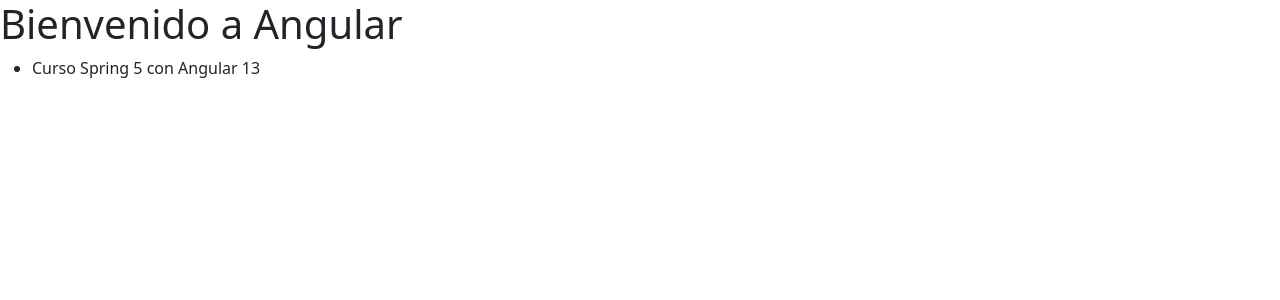
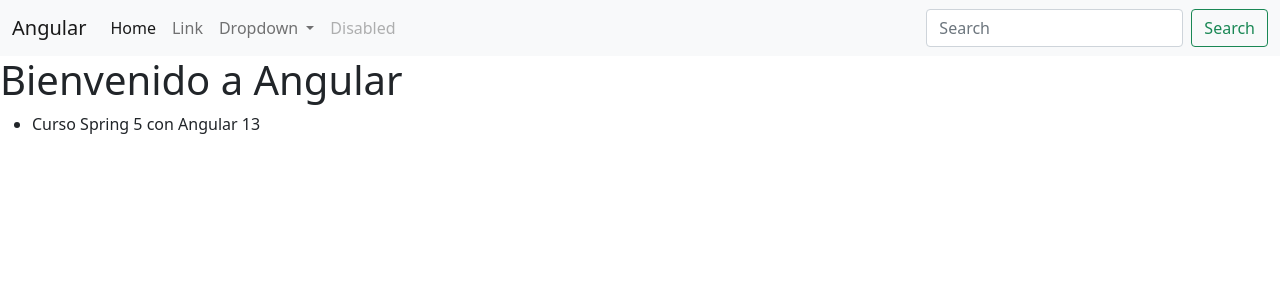
Before and after one commit to juanma991508/clientesApp, an Angular app: page /clientes in a window 1280 px wide. Shown: the top 300 px of the page. Built offline with nearby package versions, Linux system fonts and the light colour scheme.

Commit message:
HeaderComponent añadido

```diff
--- a/src/app/app.component.html
+++ b/src/app/app.component.html
@@ -1,3 +1,4 @@
+<app-header></app-header>
 <h1>
   {{ title }}
 </h1>
--- a/src/app/app.module.ts
+++ b/src/app/app.module.ts
@@ -2,10 +2,13 @@
 import { BrowserModule } from '@angular/platform-browser';
 
 import { AppComponent } from './app.component';
+import { HeaderComponent } from './header/header.component';
 
 @NgModule({
   declarations: [
+    HeaderComponent,
     AppComponent
+
   ],
   imports: [
     BrowserModule
--- /dev/null
+++ b/src/app/header/header.component.html
@@ -0,0 +1,36 @@
+<nav class="navbar navbar-expand-lg navbar-light bg-light">
+  <div class="container-fluid">
+    <a class="navbar-brand" href="#">{{titleNav}}</a>
+    <button class="navbar-toggler" type="button" data-bs-toggle="collapse" data-bs-target="#navbarSupportedContent" aria-controls="navbarSupportedContent" aria-expanded="false" aria-label="Toggle navigation">
+      <span class="navbar-toggler-icon"></span>
+    </button>
+    <div class="collapse navbar-collapse" id="navbarSupportedContent">
+      <ul class="navbar-nav me-auto mb-2 mb-lg-0">
+        <li class="nav-item">
+          <a class="nav-link active" aria-current="page" href="#">Home</a>
+        </li>
+        <li class="nav-item">
+          <a class="nav-link" href="#">Link</a>
+        </li>
+        <li class="nav-item dropdown">
+          <a class="nav-link dropdown-toggle" href="#" id="navbarDropdown" role="button" data-bs-toggle="dropdown" aria-expanded="false">
+            Dropdown
+          </a>
+          <ul class="dropdown-menu" aria-labelledby="navbarDropdown">
+            <li><a class="dropdown-item" href="#">Action</a></li>
+            <li><a class="dropdown-item" href="#">Another action</a></li>
+            <li><hr class="dropdown-divider"></li>
+            <li><a class="dropdown-item" href="#">Something else here</a></li>
+          </ul>
+        </li>
+        <li class="nav-item">
+          <a class="nav-link disabled">Disabled</a>
+        </li>
+      </ul>
+      <form class="d-flex">
+        <input class="form-control me-2" type="search" placeholder="Search" aria-label="Search">
+        <button class="btn btn-outline-success" type="submit">Search</button>
+      </form>
+    </div>
+  </div>
+</nav>
--- /dev/null
+++ b/src/app/header/header.component.ts
@@ -0,0 +1,11 @@
+import { Component } from '@angular/core';
+
+@Component({
+  selector: 'app-header',
+  templateUrl: './header.component.html'
+
+})
+export class HeaderComponent {
+  titleNav = 'Angular';
+
+}
```
